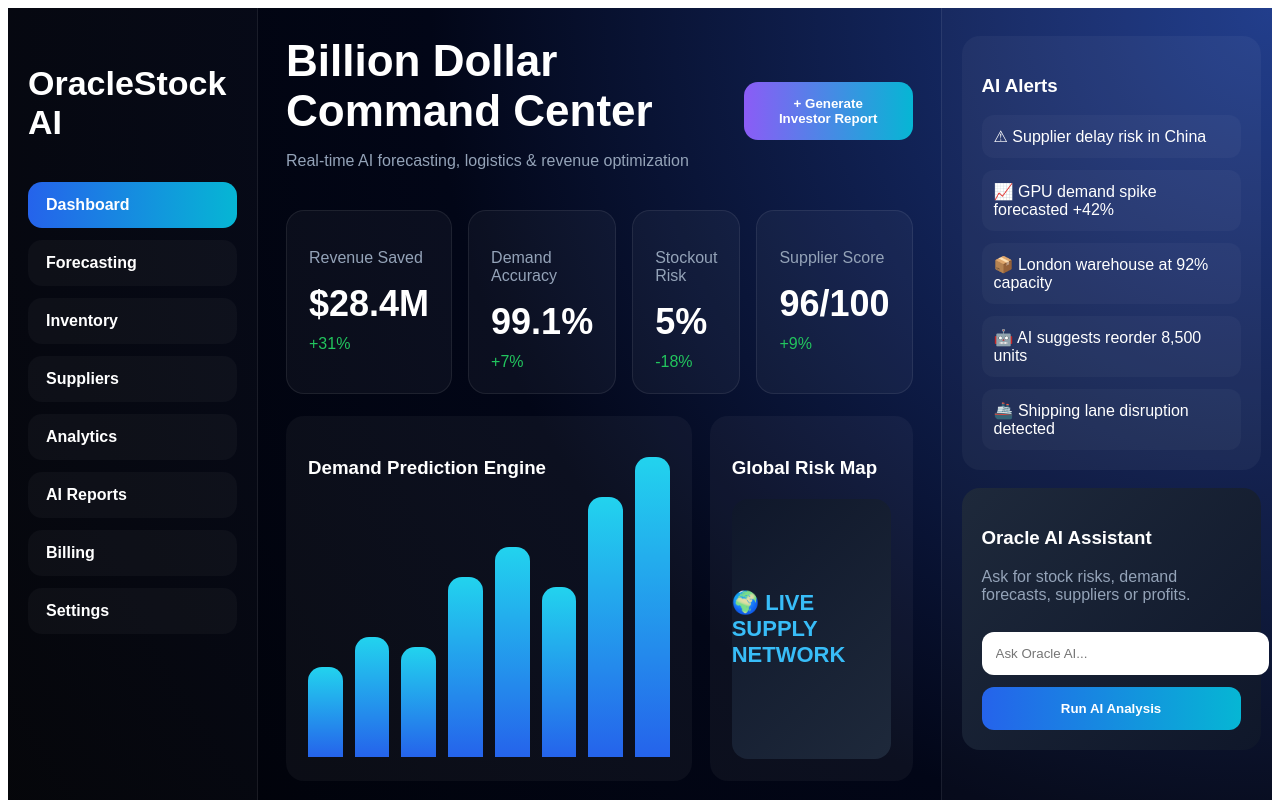
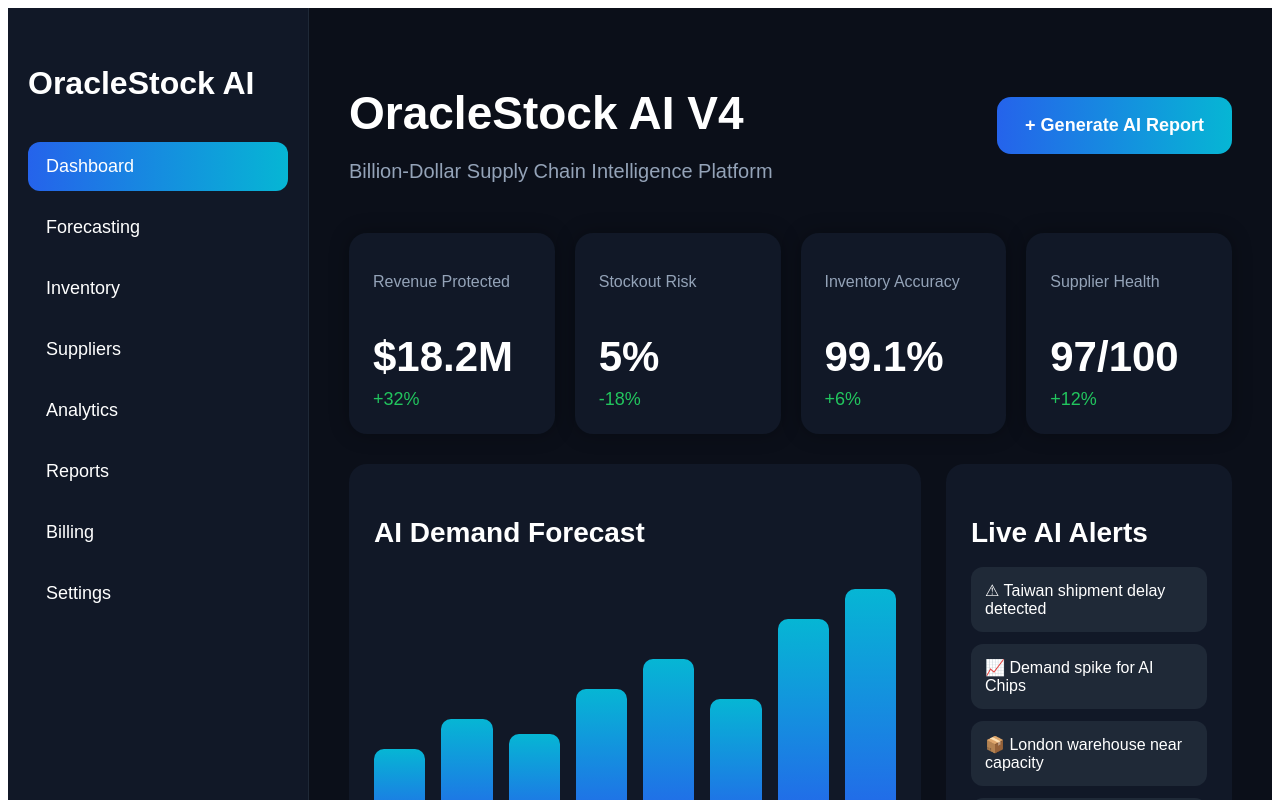
Before and after one commit to bsalinder-bot/oracle_stock_ai, a Next.js app: page /dashboard in a window 1280 px wide. Shown: the top 800 px of the page. Built offline with nearby package versions, Linux system fonts and the light colour scheme.

Commit message:
Update page.tsx

```diff
--- a/app/dashboard/page.tsx
+++ b/app/dashboard/page.tsx
@@ -1,47 +1,25 @@
 export default function Dashboard() {
-  const metrics = [
-    { title: "Revenue Saved", value: "$28.4M", change: "+31%" },
-    { title: "Demand Accuracy", value: "99.1%", change: "+7%" },
-    { title: "Stockout Risk", value: "5%", change: "-18%" },
-    { title: "Supplier Score", value: "96/100", change: "+9%" },
-  ];
-
-  const alerts = [
-    "⚠ Supplier delay risk in China",
-    "📈 GPU demand spike forecasted +42%",
-    "📦 London warehouse at 92% capacity",
-    "🤖 AI suggests reorder 8,500 units",
-    "🚢 Shipping lane disruption detected",
-  ];
-
-  const products = [
-    { name: "AI Chips", demand: "+42%", stock: "Low", score: "High Profit" },
-    { name: "Cloud Servers", demand: "+18%", stock: "Healthy", score: "Stable" },
-    { name: "Sensors", demand: "+57%", stock: "Critical", score: "Urgent" },
-    { name: "Storage Units", demand: "+11%", stock: "Healthy", score: "Stable" },
-  ];
-
   return (
-    <main
-      style={{
+    <main style={{
       minHeight: "100vh",
-        background:
-          "radial-gradient(circle at top right,#1e3a8a,#020617,#000)",
+      background: "#0b0f19",
       color: "white",
       fontFamily: "Arial, sans-serif",
-        display: "grid",
-        gridTemplateColumns: "250px 1fr 340px",
-      }}
-    >
+      display: "flex"
+    }}>
+
       {/* Sidebar */}
-      <aside
-        style={{
-          padding: "28px 20px",
-          borderRight: "1px solid rgba(255,255,255,0.08)",
-          background: "rgba(255,255,255,0.02)",
-        }}
-      >
-        <h1 style={{ fontSize: "34px", marginBottom: "40px" }}>
+      <aside style={{
+        width: "260px",
+        background: "#111827",
+        padding: "30px 20px",
+        borderRight: "1px solid #1f2937"
+      }}>
+        <h1 style={{
+          fontSize: "32px",
+          marginBottom: "40px",
+          fontWeight: "bold"
+        }}>
           OracleStock AI
         </h1>
 
@@ -51,275 +29,176 @@ export default function Dashboard() {
           "Inventory",
           "Suppliers",
           "Analytics",
-          "AI Reports",
+          "Reports",
           "Billing",
-          "Settings",
+          "Settings"
         ].map((item, i) => (
-          <div
-            key={i}
-            style={{
+          <div key={i} style={{
             padding: "14px 18px",
             marginBottom: "12px",
-              borderRadius: "14px",
-              fontWeight: 600,
+            borderRadius: "12px",
+            background: i === 0 ? "linear-gradient(90deg,#2563eb,#06b6d4)" : "transparent",
             cursor: "pointer",
-              background:
-                i === 0
-                  ? "linear-gradient(90deg,#2563eb,#06b6d4)"
-                  : "rgba(255,255,255,0.03)",
-            }}
-          >
+            fontSize: "18px"
+          }}>
             {item}
           </div>
         ))}
       </aside>
 
-      {/* Main */}
-      <section style={{ padding: "28px" }}>
+      {/* Main Content */}
+      <section style={{
+        flex: 1,
+        padding: "40px"
+      }}>
+
         {/* Header */}
-        <div
-          style={{
+        <div style={{
           display: "flex",
           justifyContent: "space-between",
           alignItems: "center",
-            marginBottom: "24px",
-          }}
-        >
+          marginBottom: "30px"
+        }}>
           <div>
-            <h2 style={{ fontSize: "44px", margin: 0 }}>
-              Billion Dollar Command Center
+            <h2 style={{ fontSize: "46px", marginBottom: "10px" }}>
+              OracleStock AI V4
             </h2>
-            <p style={{ color: "#94a3b8" }}>
-              Real-time AI forecasting, logistics & revenue optimization
+            <p style={{ color: "#94a3b8", fontSize: "20px" }}>
+              Billion-Dollar Supply Chain Intelligence Platform
             </p>
           </div>
 
-          <button
-            style={{
-              padding: "14px 24px",
+          <button style={{
+            padding: "18px 28px",
             border: "none",
             borderRadius: "14px",
-              fontWeight: 700,
+            background: "linear-gradient(90deg,#2563eb,#06b6d4)",
             color: "white",
-              cursor: "pointer",
-              background:
-                "linear-gradient(90deg,#8b5cf6,#06b6d4)",
-            }}
-          >
-            + Generate Investor Report
+            fontSize: "18px",
+            fontWeight: "bold"
+          }}>
+            + Generate AI Report
           </button>
         </div>
 
-        {/* Metric Cards */}
-        <div
-          style={{
+        {/* KPI Cards */}
+        <div style={{
           display: "grid",
           gridTemplateColumns: "repeat(4,1fr)",
-            gap: "16px",
-            marginBottom: "22px",
-          }}
-        >
-          {metrics.map((m, i) => (
-            <div
-              key={i}
-              style={{
-                padding: "22px",
+          gap: "20px",
+          marginBottom: "30px"
+        }}>
+          {[
+            ["Revenue Protected", "$18.2M", "+32%"],
+            ["Stockout Risk", "5%", "-18%"],
+            ["Inventory Accuracy", "99.1%", "+6%"],
+            ["Supplier Health", "97/100", "+12%"]
+          ].map((card, i) => (
+            <div key={i} style={{
+              background: "#111827",
+              padding: "24px",
               borderRadius: "18px",
-                background: "rgba(255,255,255,0.04)",
-                border: "1px solid rgba(255,255,255,0.08)",
-              }}
-            >
-              <p style={{ color: "#94a3b8" }}>{m.title}</p>
-              <h3 style={{ fontSize: "36px", margin: "10px 0" }}>
-                {m.value}
-              </h3>
-              <span style={{ color: "#22c55e" }}>{m.change}</span>
+              boxShadow: "0 0 20px rgba(0,0,0,0.3)"
+            }}>
+              <p style={{ color: "#94a3b8", marginBottom: "12px" }}>{card[0]}</p>
+              <h3 style={{ fontSize: "42px", marginBottom: "8px" }}>{card[1]}</h3>
+              <span style={{ color: "#22c55e", fontSize: "18px" }}>{card[2]}</span>
             </div>
           ))}
         </div>
 
-        {/* Chart + Map */}
-        <div
-          style={{
+        {/* Middle Section */}
+        <div style={{
           display: "grid",
           gridTemplateColumns: "2fr 1fr",
-            gap: "18px",
-            marginBottom: "22px",
-          }}
-        >
-          {/* Chart */}
-          <div
-            style={{
-              padding: "22px",
+          gap: "25px",
+          marginBottom: "30px"
+        }}>
+
+          {/* Forecast Chart */}
+          <div style={{
+            background: "#111827",
             borderRadius: "18px",
-              background: "rgba(255,255,255,0.04)",
-            }}
-          >
-            <h3>Demand Prediction Engine</h3>
+            padding: "25px"
+          }}>
+            <h3 style={{ fontSize: "28px", marginBottom: "20px" }}>
+              AI Demand Forecast
+            </h3>
 
-            <div
-              style={{
-                height: "260px",
+            <div style={{
               display: "flex",
               alignItems: "flex-end",
-                gap: "12px",
-                marginTop: "18px",
-              }}
-            >
-              {[90, 120, 110, 180, 210, 170, 260, 300].map((h, i) => (
-                <div
-                  key={i}
-                  style={{
-                    flex: 1,
-                    height: `${h}px`,
-                    borderRadius: "14px 14px 0 0",
-                    background:
-                      "linear-gradient(180deg,#22d3ee,#2563eb)",
-                  }}
-                />
+              gap: "16px",
+              height: "260px",
+              marginTop: "20px"
+            }}>
+              {[80,110,95,140,170,130,210,240].map((h,i)=>(
+                <div key={i} style={{
+                  flex:1,
+                  height:`${h}px`,
+                  borderRadius:"10px",
+                  background:"linear-gradient(180deg,#06b6d4,#2563eb)"
+                }} />
               ))}
             </div>
           </div>
 
-          {/* Global Risk */}
-          <div
-            style={{
-              padding: "22px",
-              borderRadius: "18px",
-              background: "rgba(255,255,255,0.04)",
-            }}
-          >
-            <h3>Global Risk Map</h3>
+          {/* Alerts */}
+          <div style={{
+            background:"#111827",
+            borderRadius:"18px",
+            padding:"25px"
+          }}>
+            <h3 style={{ fontSize:"28px", marginBottom:"18px" }}>
+              Live AI Alerts
+            </h3>
 
-            <div
-              style={{
-                marginTop: "20px",
-                height: "260px",
-                borderRadius: "16px",
-                background:
-                  "linear-gradient(135deg,#0f172a,#1e293b)",
-                display: "flex",
-                justifyContent: "center",
-                alignItems: "center",
-                color: "#38bdf8",
-                fontSize: "22px",
-                fontWeight: 700,
-              }}
-            >
-              🌍 LIVE SUPPLY NETWORK
+            {[
+              "⚠ Taiwan shipment delay detected",
+              "📈 Demand spike for AI Chips",
+              "📦 London warehouse near capacity",
+              "🤖 Reorder 4,200 units recommended",
+              "🚚 Route optimization saved £120k"
+            ].map((item,i)=>(
+              <div key={i} style={{
+                padding:"14px",
+                background:"#1f2937",
+                borderRadius:"12px",
+                marginBottom:"12px"
+              }}>
+                {item}
               </div>
+            ))}
           </div>
         </div>
 
-        {/* Table */}
-        <div
-          style={{
-            padding: "22px",
-            borderRadius: "18px",
-            background: "rgba(255,255,255,0.04)",
-          }}
-        >
-          <h3>AI Inventory Decisions</h3>
-
-          {products.map((p, i) => (
-            <div
-              key={i}
-              style={{
-                display: "grid",
-                gridTemplateColumns: "2fr 1fr 1fr 1fr",
-                padding: "14px 0",
-                borderBottom:
-                  "1px solid rgba(255,255,255,0.06)",
-              }}
-            >
-              <div>{p.name}</div>
-              <div>{p.demand}</div>
-              <div>{p.stock}</div>
-              <div style={{ color: "#22c55e" }}>{p.score}</div>
-            </div>
-          ))}
-        </div>
-      </section>
-
-      {/* Right Panel */}
-      <aside
-        style={{
-          padding: "28px 20px",
-          borderLeft: "1px solid rgba(255,255,255,0.08)",
-          background: "rgba(255,255,255,0.02)",
-        }}
-      >
-        {/* Alerts */}
-        <div
-          style={{
-            padding: "20px",
-            borderRadius: "18px",
-            background: "rgba(255,255,255,0.04)",
-            marginBottom: "18px",
-          }}
-        >
-          <h3>AI Alerts</h3>
-
-          {alerts.map((a, i) => (
-            <div
-              key={i}
-              style={{
-                marginTop: "12px",
-                padding: "12px",
-                borderRadius: "12px",
-                background: "rgba(255,255,255,0.03)",
-              }}
-            >
-              {a}
+        {/* Bottom Cards */}
+        <div style={{
+          display:"grid",
+          gridTemplateColumns:"repeat(3,1fr)",
+          gap:"20px"
+        }}>
+          {[
+            ["AI Prediction", "Demand +28% in Germany next week"],
+            ["Cost Savings", "£1.8M saved this quarter"],
+            ["Automation Score", "94% processes automated"]
+          ].map((box,i)=>(
+            <div key={i} style={{
+              background:"#111827",
+              padding:"24px",
+              borderRadius:"18px"
+            }}>
+              <h4 style={{ fontSize:"24px", marginBottom:"12px" }}>
+                {box[0]}
+              </h4>
+              <p style={{ color:"#94a3b8", fontSize:"18px" }}>
+                {box[1]}
+              </p>
             </div>
           ))}
         </div>
 
-        {/* AI Assistant */}
-        <div
-          style={{
-            padding: "20px",
-            borderRadius: "18px",
-            background:
-              "linear-gradient(135deg,#1e293b,#0f172a)",
-          }}
-        >
-          <h3>Oracle AI Assistant</h3>
-
-          <p style={{ color: "#94a3b8" }}>
-            Ask for stock risks, demand forecasts, suppliers or profits.
-          </p>
-
-          <input
-            placeholder="Ask Oracle AI..."
-            style={{
-              width: "100%",
-              marginTop: "12px",
-              padding: "14px",
-              borderRadius: "12px",
-              border: "none",
-              outline: "none",
-            }}
-          />
-
-          <button
-            style={{
-              width: "100%",
-              marginTop: "12px",
-              padding: "14px",
-              border: "none",
-              borderRadius: "12px",
-              color: "white",
-              fontWeight: 700,
-              cursor: "pointer",
-              background:
-                "linear-gradient(90deg,#2563eb,#06b6d4)",
-            }}
-          >
-            Run AI Analysis
-          </button>
-        </div>
-      </aside>
+      </section>
     </main>
   );
 }
```
Lines whose indentation alone changed are shown as unchanged.
